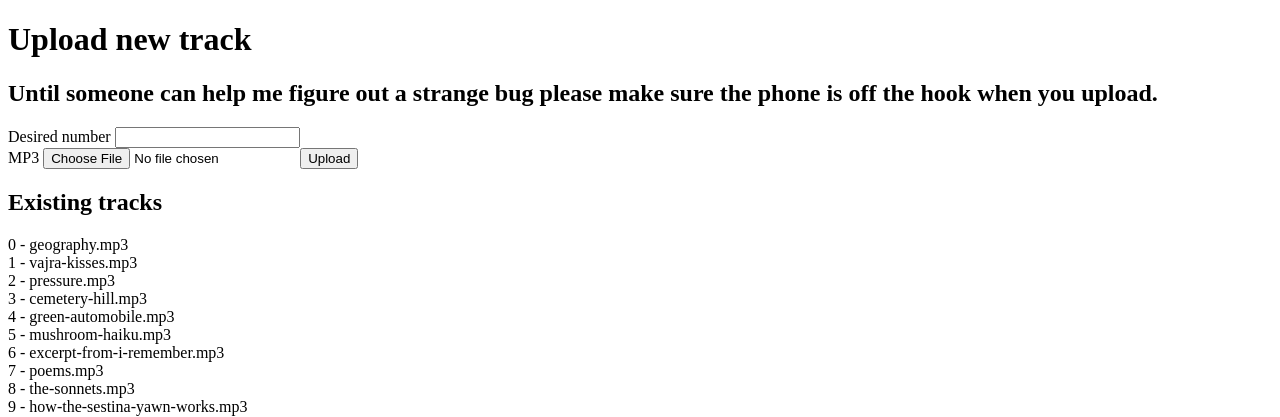
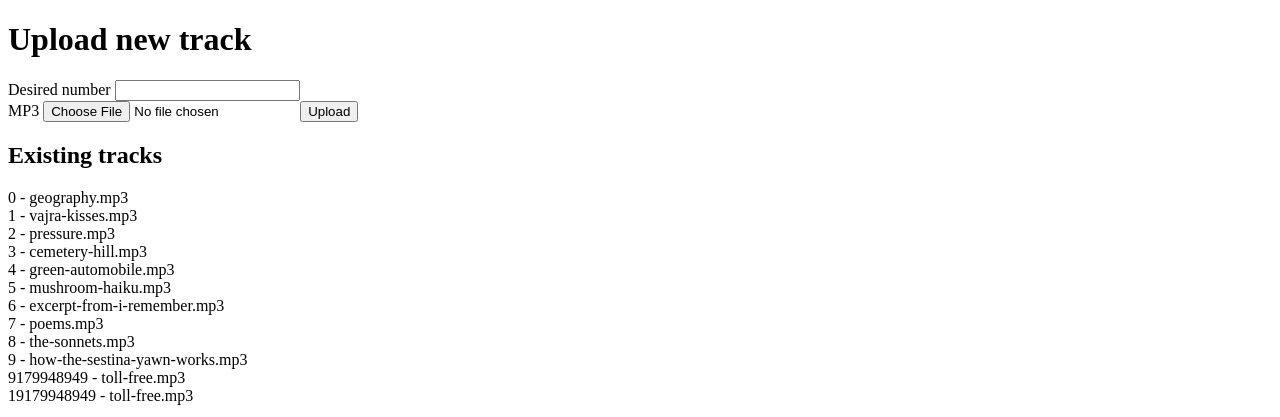
Before and after one commit to amymc/dial-a-poem, a Flask app: page / in a window 1280 px wide. Shown: the top 417 px of the page. Run offline with Flask 3, Linux system fonts and the light colour scheme.

Commit message:
Remove bug warning

```diff
--- a/templates/index.html
+++ b/templates/index.html
@@ -30,7 +30,6 @@
     {% endwith %}
 
     <h1>Upload new track</h1>
-    <h2>Until someone can help me figure out a strange bug please make sure the phone is off the hook when you upload.</h2>
 
     <form method=post enctype=multipart/form-data>
         <input type="hidden" name="csrf_token" value="{{ csrf_token() }}"/>
```
